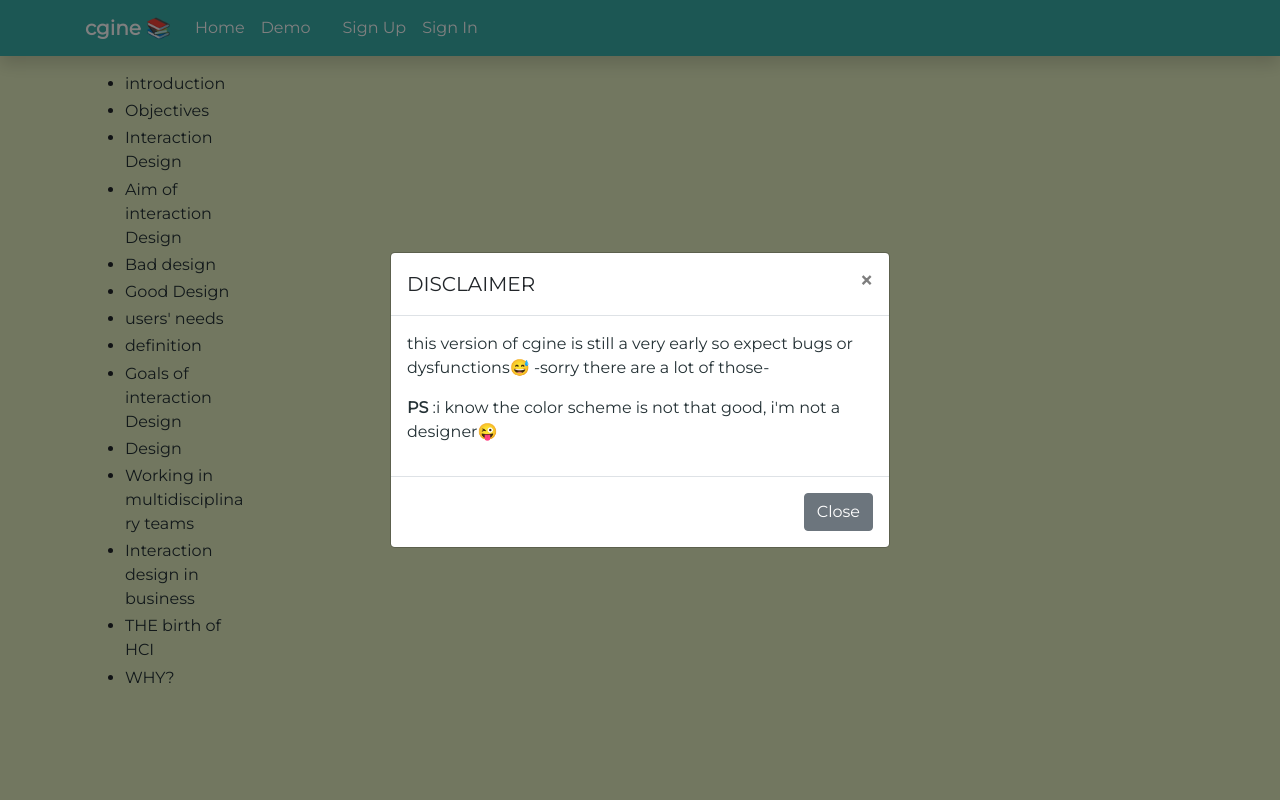
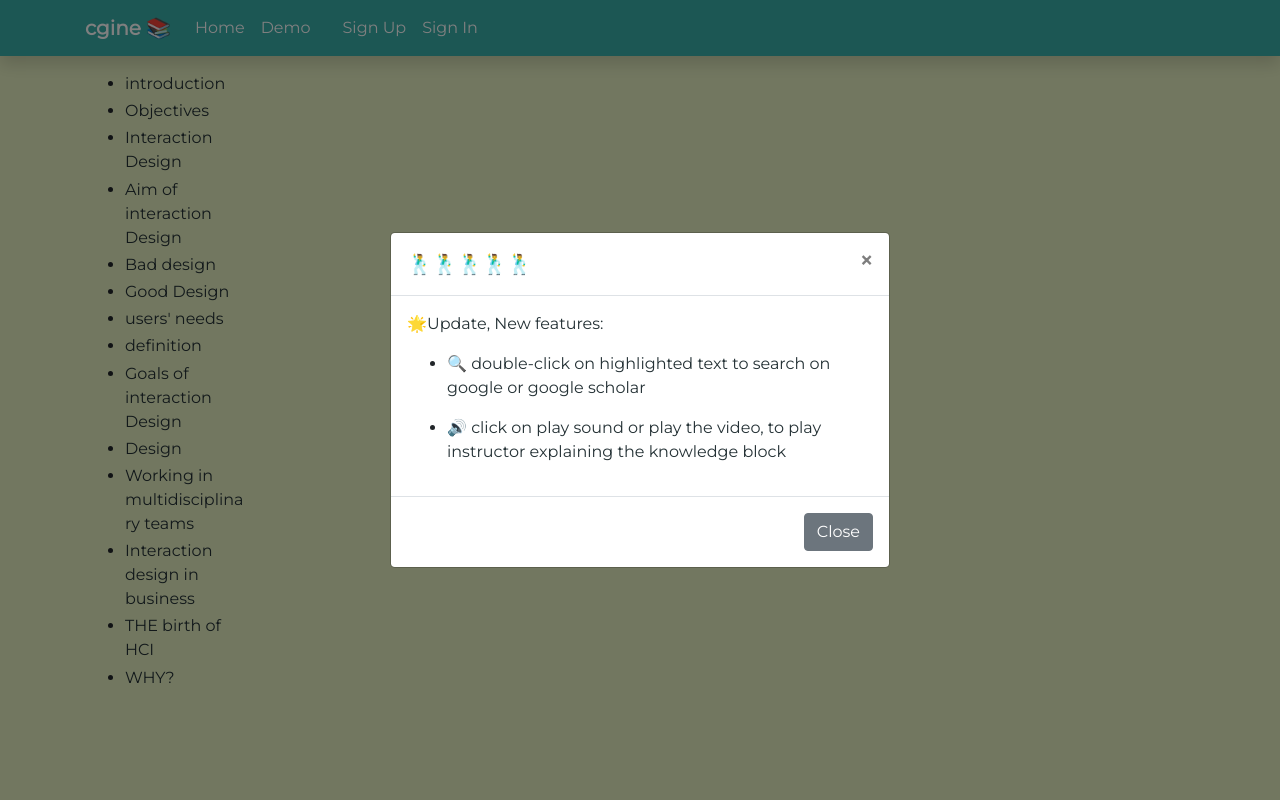
Before and after one commit to abdullahMosibah/cgine, a Django app: template cgine/templates/pages/lesson_page.html in a window 1280 px wide. Run offline with Django 3.2, Linux system fonts and the light colour scheme; the template is opened without the code that fills it, so the values that code supplies are empty; some libraries are stand-ins or nearby versions.

Commit message:
modal change

```diff
--- a/cgine/templates/pages/lesson_page.html
+++ b/cgine/templates/pages/lesson_page.html
@@ -6,16 +6,21 @@
     <div class="modal-dialog modal-dialog-centered" role="document">
       <div class="modal-content">
         <div class="modal-header">
-          <h5 class="modal-title" id="exampleModalLongTitle">DISCLAIMER</h5>
+          <h5 class="modal-title" id="exampleModalLongTitle">🕺🕺🕺🕺🕺</h5>
           <button type="button" class="close" data-dismiss="modal" aria-label="Close">
             <span aria-hidden="true">&times;</span>
           </button>
         </div>
         <div class="modal-body">
-          <p class="text-start dis">this version of cgine is still a very early so expect bugs or dysfunctions😅 -sorry
-            there are a lot of those-</p>
-          <p class="text-start dis"><strong>PS </strong>:i know the color scheme is not that good, i'm not a designer😜
-          </p>
+          <p class="text-start dis"> 🌟Update, New features:</p>
+          <ul>
+            <li>
+              <p class="text-start dis">🔍 double-click on highlighted text to search on google or google scholar</p>
+            </li>
+            <li>
+              <p class="text-start dis">🔊 click on play sound or play the video, to play instructor explaining the knowledge block</p>
+            </li>
+          </ul>
         </div>
         <div class="modal-footer">
           <button type="button" class="btn btn-secondary" data-dismiss="modal">Close</button>
```
